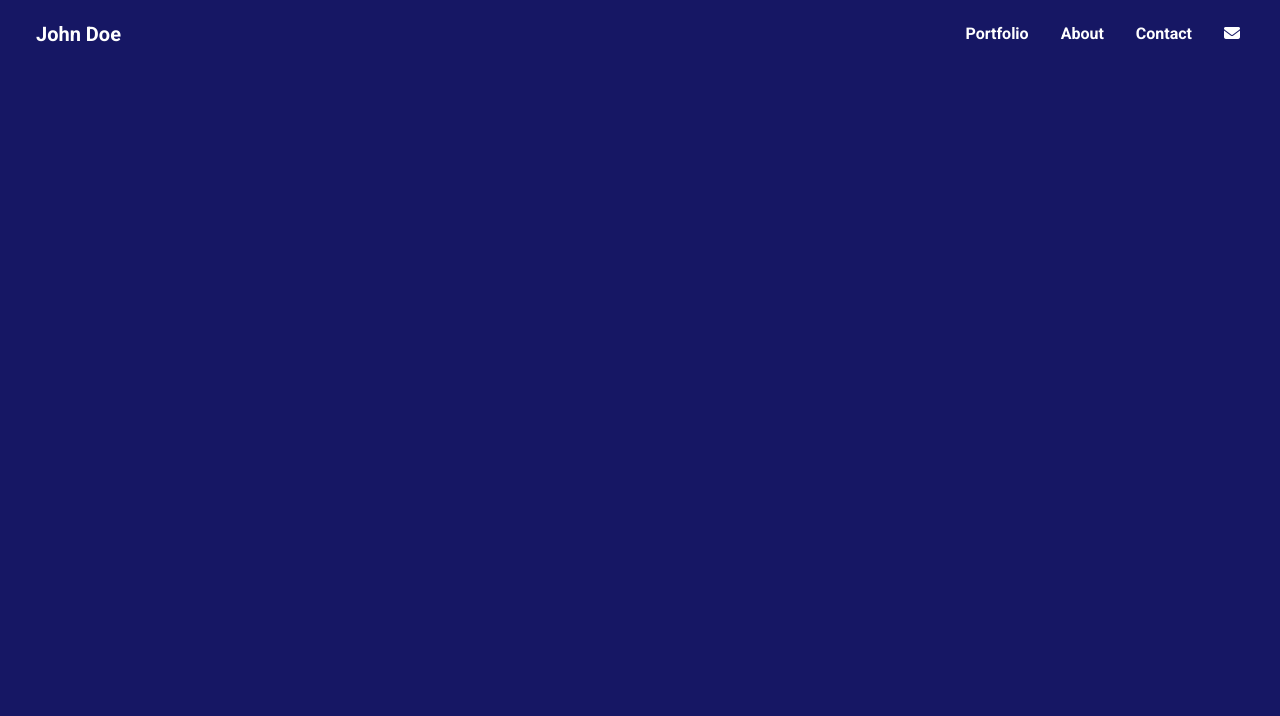
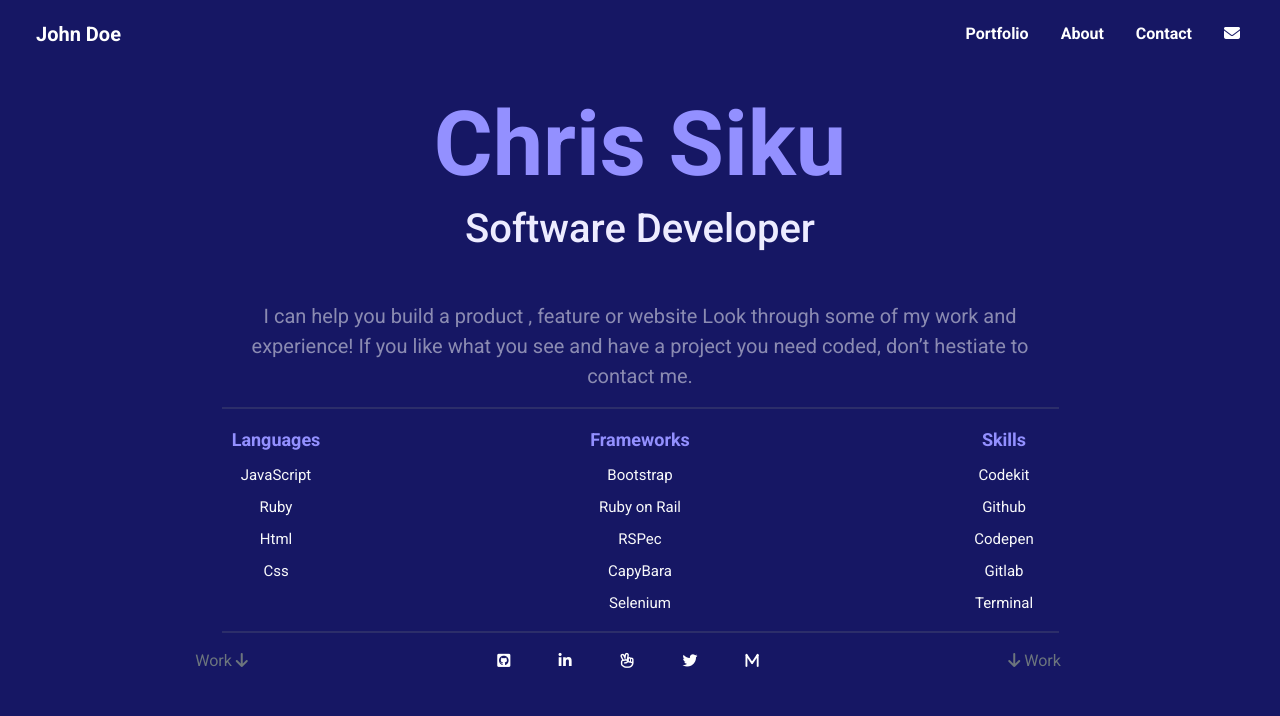
Before and after one commit to Chrissiku/test_bootstrap, a plain HTML site: page index.html in a window 1280 px wide. Drawn offline with nearby package versions, Linux system fonts and the light colour scheme.

Commit message:
Add gome section of the project

```diff
--- a/css/style.css
+++ b/css/style.css
@@ -11,3 +11,55 @@ nav {
   font-family: "Roboto", sans-serif;
   line-height: 20px;
 }
+
+.color1 {
+  color: #9390ff;
+}
+
+hr{
+    padding: 1px;
+}
+
+section.home {
+  font-family: "Roboto", sans-serif;
+  text-align: center;
+}
+
+section.home div h1 {
+  font-size: 48px;
+}
+
+section.home div h2 {
+  font-size: 32px;
+  color: #edecff;
+}
+
+section.home ul{
+    list-style: none;
+}
+
+section.home h3{
+    font-size: 12px;
+}
+
+section.home ul li{
+    line-height: 24px;
+    font-size: 15px;
+}
+
+@media screen and (min-width: 768px) {
+  section.home div h1 {
+    font-size: 90px;
+    line-height: 105px;
+  }
+
+  section.home div h2 {
+    font-size: 40px;
+  }
+
+  section.home h3{
+    font-size: 18px;
+    font-weight: 700;
+    line-height: 30px;
+}
+}
--- a/index.html
+++ b/index.html
@@ -57,6 +57,112 @@
         </div>
       </nav>
     </header>
+
+    <!-- Home section -->
+    <section class="home p-2 p-md-4 container">
+      <div class="text-light text-center">
+        <h1 class="color1 fw-bold">Chris Siku</h1>
+        <h2 class="">Software Developer</h2>
+      </div>
+
+      <div class="mt-5">
+        <div class="row justify-content-center">
+          <p class="w-75 text-center text-white-50 pe-3 ps-3 text-center fs-5">
+            I can help you build a product , feature or website Look through
+            some of my work and experience! If you like what you see and have a
+            project you need coded, don’t hestiate to contact me.
+          </p>
+          <hr class="text-muted w-75" />
+
+          <div class="row mb-3 techno">
+            <!-- Languages Grid -->
+            <div id="language" class="col-6 col-md-4">
+              <h3 class="color1">Languages</h3>
+              <ul class="list-group text-light gap-2">
+                <li>JavaScript</li>
+                <li>Ruby</li>
+                <li>Html</li>
+                <li>Css</li>
+              </ul>
+            </div>
+            <!-- Frameworks Grid  -->
+            <div id="framework" class="col-6 col-md-4">
+              <h3 class="color1">Frameworks</h3>
+              <ul class="list-group text-light gap-2">
+                <li>Bootstrap</li>
+                <li>Ruby on Rail</li>
+                <li>RSPec</li>
+                <li>CapyBara</li>
+                <li>Selenium</li>
+              </ul>
+            </div>
+            <!-- skills Grid  -->
+            <div id="skills" class="col-6 col-md-4">
+              <h3 class="color1">Skills</h3>
+              <ul class="list-group text-light gap-2">
+                <li class="">Codekit</li>
+                <li>Github</li>
+                <li>Codepen</li>
+                <li>Gitlab</li>
+                <li>Terminal</li>
+              </ul>
+            </div>
+          </div>
+          <hr class="text-muted w-75" />
+        </div>
+      </div>
+
+      <div class="row">
+        <div class="col-3">
+          <div>
+            <span class="text-secondary">Work </span
+            ><i class="fa-solid fa-arrow-down text-secondary"></i>
+          </div>
+        </div>
+        <ul class="col-6 row">
+          <div class="d-flex justify-content-center gap-5">
+            <li>
+              <a
+                href="https://github.com/Chrissiku
+                "
+                ><i class="fa-brands fa-github-square"></i
+              ></a>
+            </li>
+            <li>
+              <a
+                href="https://www.linkedin.com/in/chris-siku-4bb53b232/
+                "
+                ><i class="fa-brands fa-linkedin-in"></i
+              ></a>
+            </li>
+            <li>
+              <a href="https://github.com/Chrissiku"
+                ><i class="fa-regular fa-hand-peace"></i
+              ></a>
+            </li>
+            <li>
+              <a
+                href="https://twitter.com/christian_siku
+                "
+                ><i class="fa-brands fa-twitter"></i
+              ></a>
+            </li>
+            <li>
+              <a href="mailto:chrissiku5@gmail.com"
+                ><i class="fa-solid fa-m"></i
+              ></a>
+            </li>
+          </div>
+        </ul>
+        <div class="col-3">
+          <div>
+            <i class="fa-solid fa-arrow-down text-secondary"></i
+            ><span class="text-secondary"> Work</span>
+          </div>
+        </div>
+      </div>
+    </section>
+
     <script
       src="https://cdn.jsdelivr.net/npm/bootstrap@5.0.2/dist/js/bootstrap.bundle.min.js"
       integrity="sha384-MrcW6ZMFYlzcLA8Nl+NtUVF0sA7MsXsP1UyJoMp4YLEuNSfAP+JcXn/tWtIaxVXM"
```
